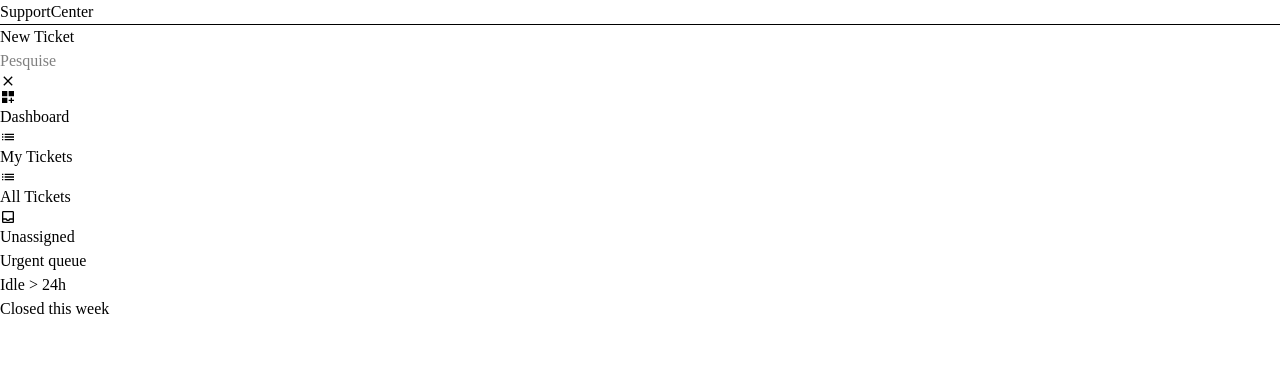
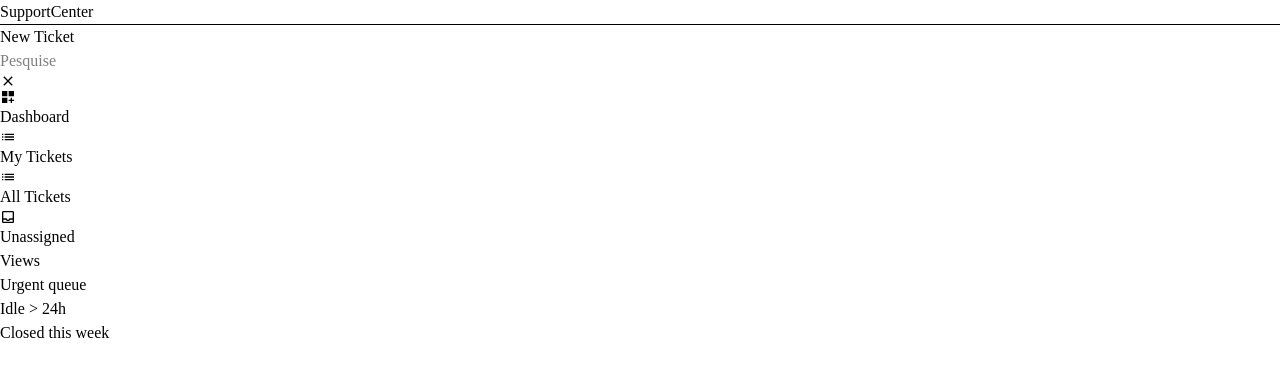
Before and after one commit to carloscabral656/support-center, a React (Vite) app in the folder apps/support-center-front-end/: page / in a window 1280 px wide. Shown: the top 376 px of the page. Built offline with nearby package versions, Linux system fonts and the light colour scheme.

Commit message:
feat: new list items

```diff
--- a/apps/support-center-front-end/src/app/shared/components/ui/sidenav/SideNav.tsx
+++ b/apps/support-center-front-end/src/app/shared/components/ui/sidenav/SideNav.tsx
@@ -6,6 +6,7 @@ import { MdOutlineSearch } from 'react-icons/md';
 import { MdDashboardCustomize } from 'react-icons/md';
 import { MdList } from 'react-icons/md';
 import { MdOutlineInbox } from 'react-icons/md';
+import { SideNavUrgencyItem, Urgency } from './SideNavUrgencyItem';
 
 export const SideNav = () => {
   const itens: { icon: ReactNode; text: string }[] = [
@@ -28,20 +29,20 @@ export const SideNav = () => {
   ];
 
   const viewsItens: {
-    urgent: string;
-    text: string;
+    urgent: Urgency;
+    label: string;
   }[] = [
     {
-      urgent: '',
-      text: 'Urgent queue',
+      urgent: 'low',
+      label: 'Urgent queue',
     },
     {
-      urgent: '',
-      text: 'Idle > 24h',
+      urgent: 'medium',
+      label: 'Idle > 24h',
     },
     {
-      urgent: '',
-      text: 'Closed this week',
+      urgent: 'low',
+      label: 'Closed this week',
     },
   ];
 
@@ -61,9 +62,10 @@ export const SideNav = () => {
         })}
       </div>
 
-      <div className="flex flex-col">
+      <div className="flex flex-col p-2 gap-2">
+        <h2 className="">Views</h2>
         {viewsItens.map((i) => {
-          return <div>{i.text}</div>;
+          return <SideNavUrgencyItem label={i.label} urgency={i.urgent} />;
         })}
       </div>
     </aside>
--- /dev/null
+++ b/apps/support-center-front-end/src/app/shared/components/ui/sidenav/SideNavUrgencyItem.tsx
@@ -0,0 +1,30 @@
+export type Urgency = 'low' | 'medium' | 'high' | 'urgent';
+
+export interface SideNavUrgencyItemProps {
+  urgency: Urgency;
+  label: string;
+}
+
+export interface UrgencyDotProps {
+  urgency: Urgency;
+}
+
+const urgencyColors: Record<Urgency, string> = {
+  low: 'bg-priority-low',
+  medium: 'bg-priority-medium',
+  high: 'bg-priority-high',
+  urgent: 'bg-priority-urgent',
+};
+
+export const UrgencyDot = ({ urgency }: UrgencyDotProps) => {
+  return <span className={`h-2 w-2 rounded-full ${urgencyColors[urgency]}`} aria-hidden="true" />;
+};
+
+export const SideNavUrgencyItem = ({ urgency, label }: SideNavUrgencyItemProps) => {
+  return (
+    <div className="flex cursor-pointer items-center gap-2 rounded-sm py-1 pr-2 text-[14px] text-ink-700 hover:bg-accent-tint hover:font-semibold">
+      {' '}
+      <UrgencyDot urgency={urgency} /> <span>{label}</span>{' '}
+    </div>
+  );
+};
```
